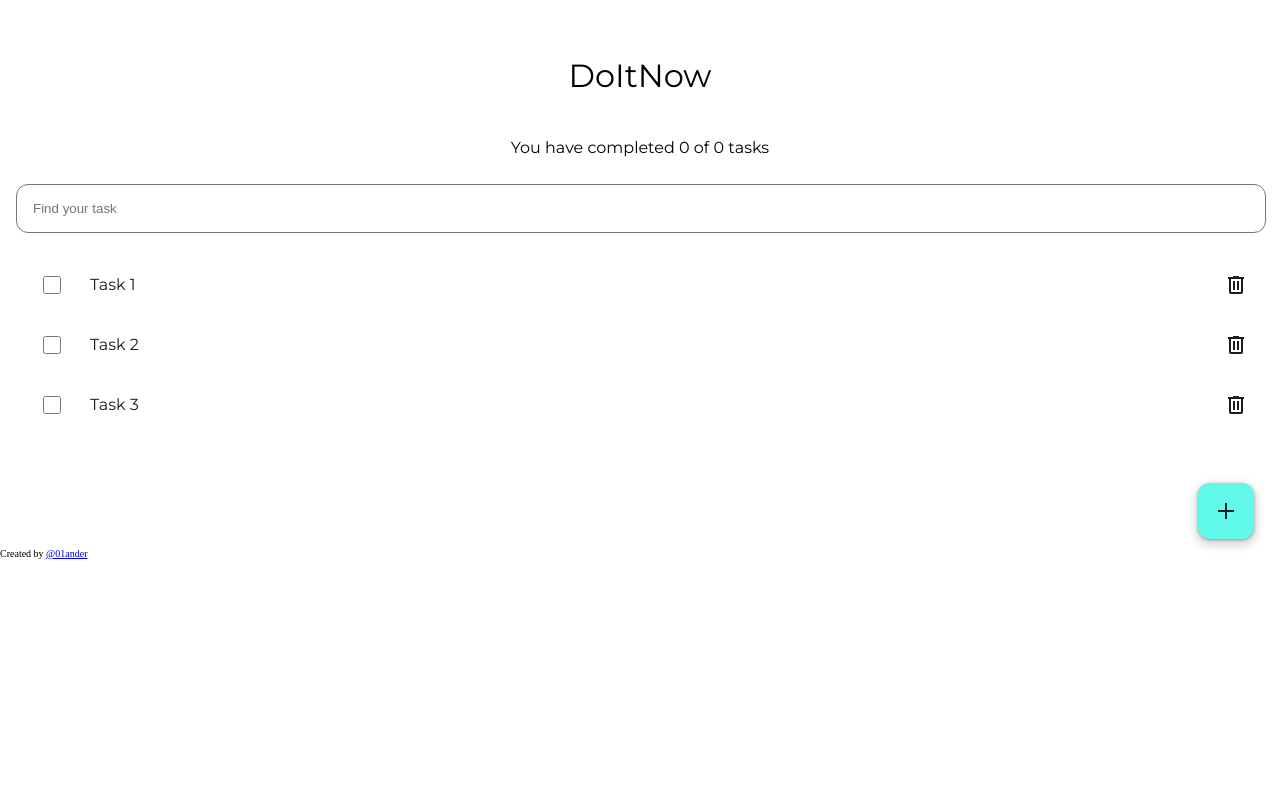
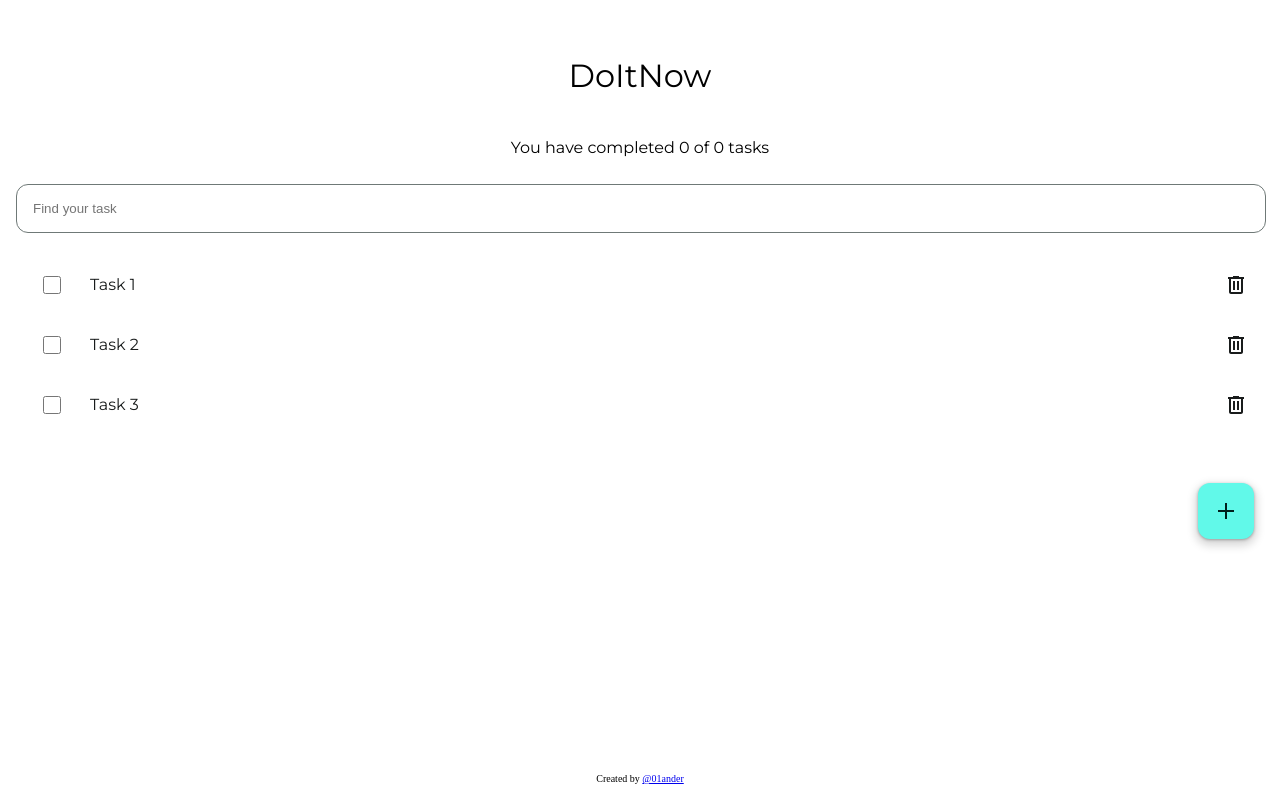
Before and after one commit to 01Ander/DoItNow, a website built with Vite: page index.html in a window 1280 px wide. Built offline with nearby package versions, Linux system fonts and the light colour scheme.

Commit message:
added footer's style

```diff
--- a/public/sass/_style.sass
+++ b/public/sass/_style.sass
@@ -1,5 +1,7 @@
 @import './modules/_vars'
 @import './modules/_reset'
+@import './modules/_root'
 @import './modules/_header'
 @import './modules/_main'
 @import './modules/_button'
+@import './modules/_footer'
--- /dev/null
+++ b/public/sass/modules/_footer.sass
@@ -0,0 +1,7 @@
+.footer
+  position: absolute
+  width: calc(100% - 3.2rem)
+  bottom: 0
+  font-family: 'Montserrat-Regular'
+  padding: 1.6rem
+  text-align: center
--- /dev/null
+++ b/public/sass/modules/_root.sass
@@ -0,0 +1,3 @@
+body
+  min-height: 100vh
+  position: relative
```
